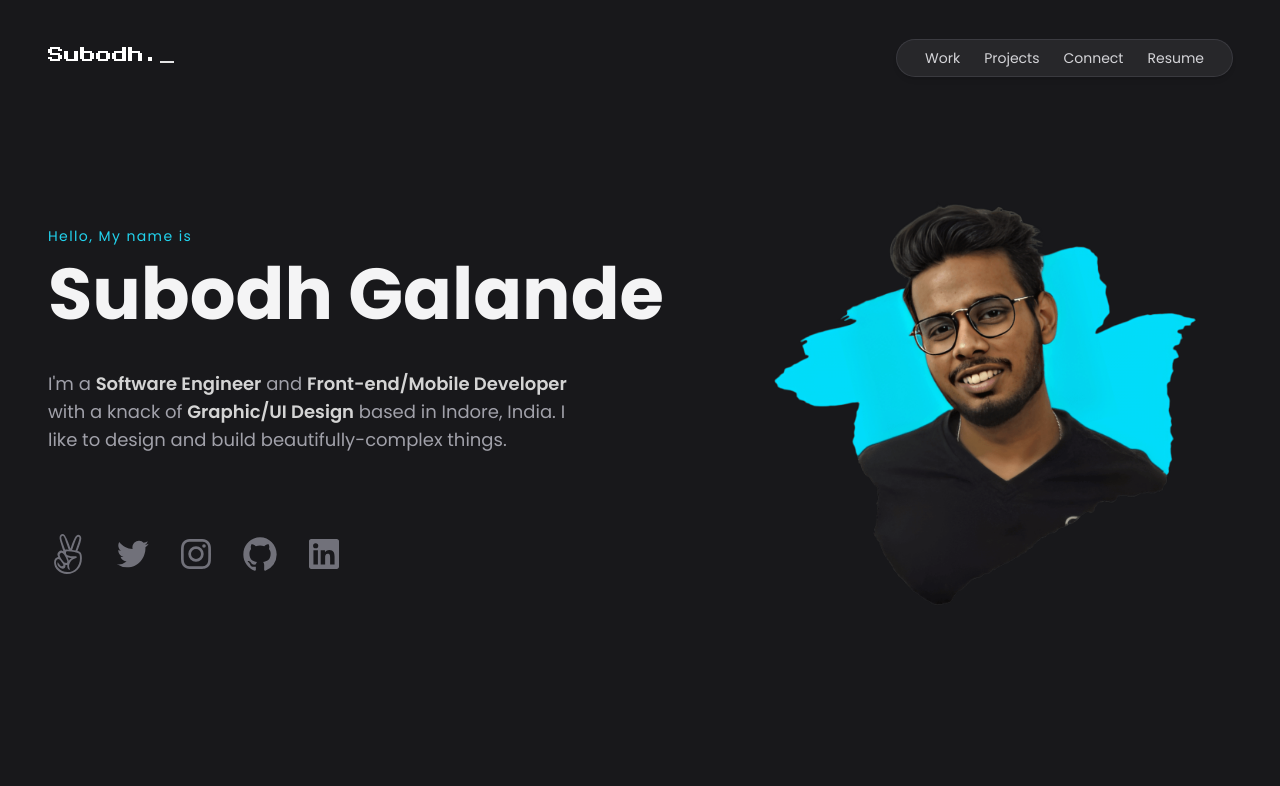
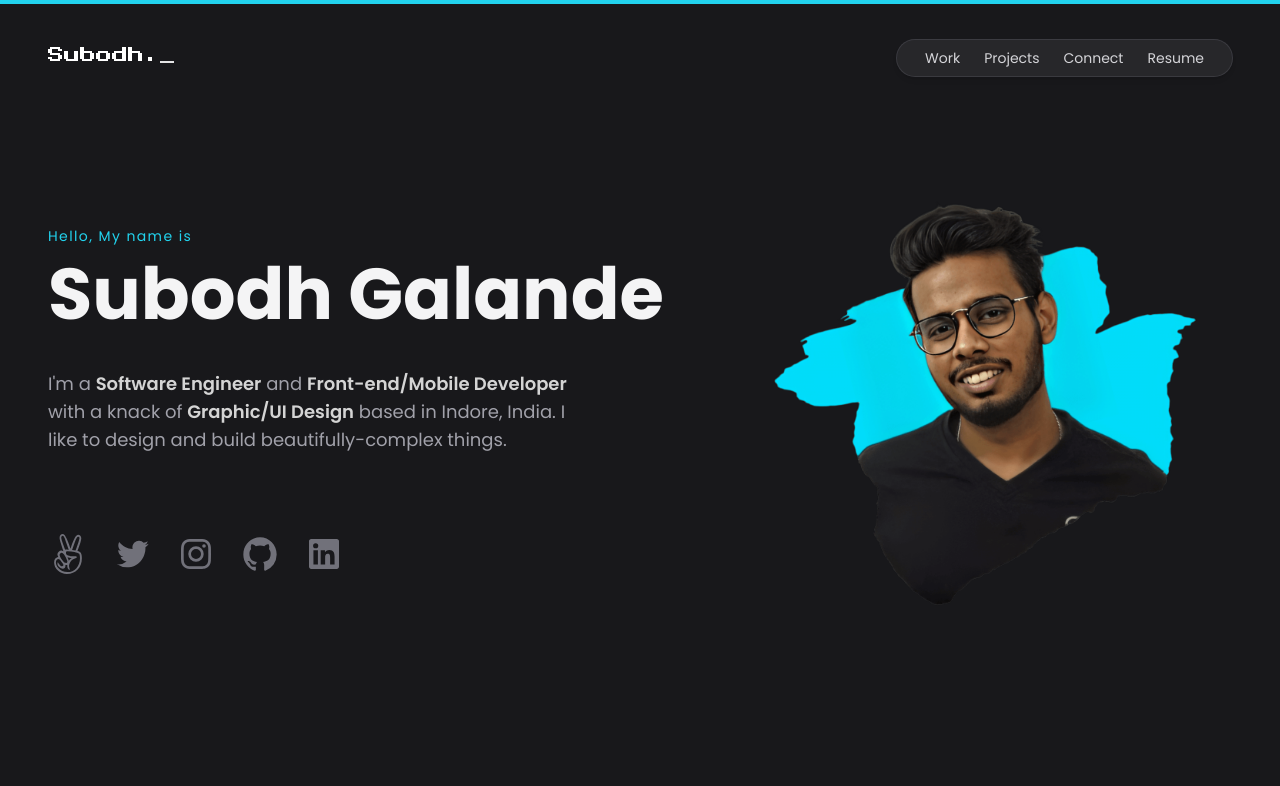
Before and after one commit to subodhGalande/Portfolio, a React (Vite) app: page / in a window 1280 px wide. Shown: the top 786 px of the page. Built offline with nearby package versions, Linux system fonts and the light colour scheme.

Commit message:
progressbar added

```diff
--- a/package.json
+++ b/package.json
@@ -11,6 +11,7 @@
   "dependencies": {
     "@headlessui/react": "^1.7.1",
     "@heroicons/react": "^2.0.11",
+    "framer-motion": "^10.16.4",
     "localforage": "^1.10.0",
     "match-sorter": "^6.3.1",
     "react": "^18.2.0",
--- a/src/components/home.jsx
+++ b/src/components/home.jsx
@@ -5,6 +5,7 @@ import Hero from "./hero";
 import Projects from "./projects";
 import Tech from "./tech";
 import Work from "./work";
+
 const Home = () => {
   return (
     <>
--- /dev/null
+++ b/src/components/loader.jsx
@@ -0,0 +1,13 @@
+import React from "react";
+import { motion, useScroll } from "framer-motion";
+const Loader = () => {
+  const { scrollYProgress } = useScroll();
+  return (
+    <motion.div
+      style={{ scaleX: scrollYProgress }}
+      className="fixed top-0 right-0 left-0 z-50 w-full transform origin-left bg-cyan-400 h-1 block"
+    ></motion.div>
+  );
+};
+
+export default Loader;
--- a/src/components/navbar.jsx
+++ b/src/components/navbar.jsx
@@ -4,9 +4,13 @@ import { Popover, Transition } from "@headlessui/react";
 import { ChevronDownIcon, XMarkIcon } from "@heroicons/react/20/solid";
 import { NavLink } from "react-router-dom";
 import Resume from "../assets/Subodh Galande.pdf";
+import Loader from "./loader";
+import { motion } from "framer-motion";
 
 const Navbar = () => {
   return (
+    <>
+      <Loader />
       <nav
         id="home"
         class=" px-4 sm:px-8 lg:px-12 pt-2 top-0 mt-8 mx-auto max-w-7xl"
@@ -78,13 +82,17 @@ const Navbar = () => {
                     </li>
                     <li>
                       <a href="#connect">
-                      <Popover.Button class="pt-3 pb-2">Connect</Popover.Button>{" "}
+                        <Popover.Button class="pt-3 pb-2">
+                          Connect
+                        </Popover.Button>{" "}
                       </a>
                     </li>
                     <li>
                       {" "}
                       <a href={Resume} download>
-                      <Popover.Button class="pt-3 pb-2">Resume</Popover.Button>{" "}
+                        <Popover.Button class="pt-3 pb-2">
+                          Resume
+                        </Popover.Button>{" "}
                       </a>
                     </li>
                     <li className="hidden">
@@ -120,6 +128,7 @@ const Navbar = () => {
           </ul>
         </div>
       </nav>
+    </>
   );
 };
 
```
Also changed, not shown: 1 other file (tests, documents, lock files or other folders). Lines whose indentation alone changed are shown as unchanged.
